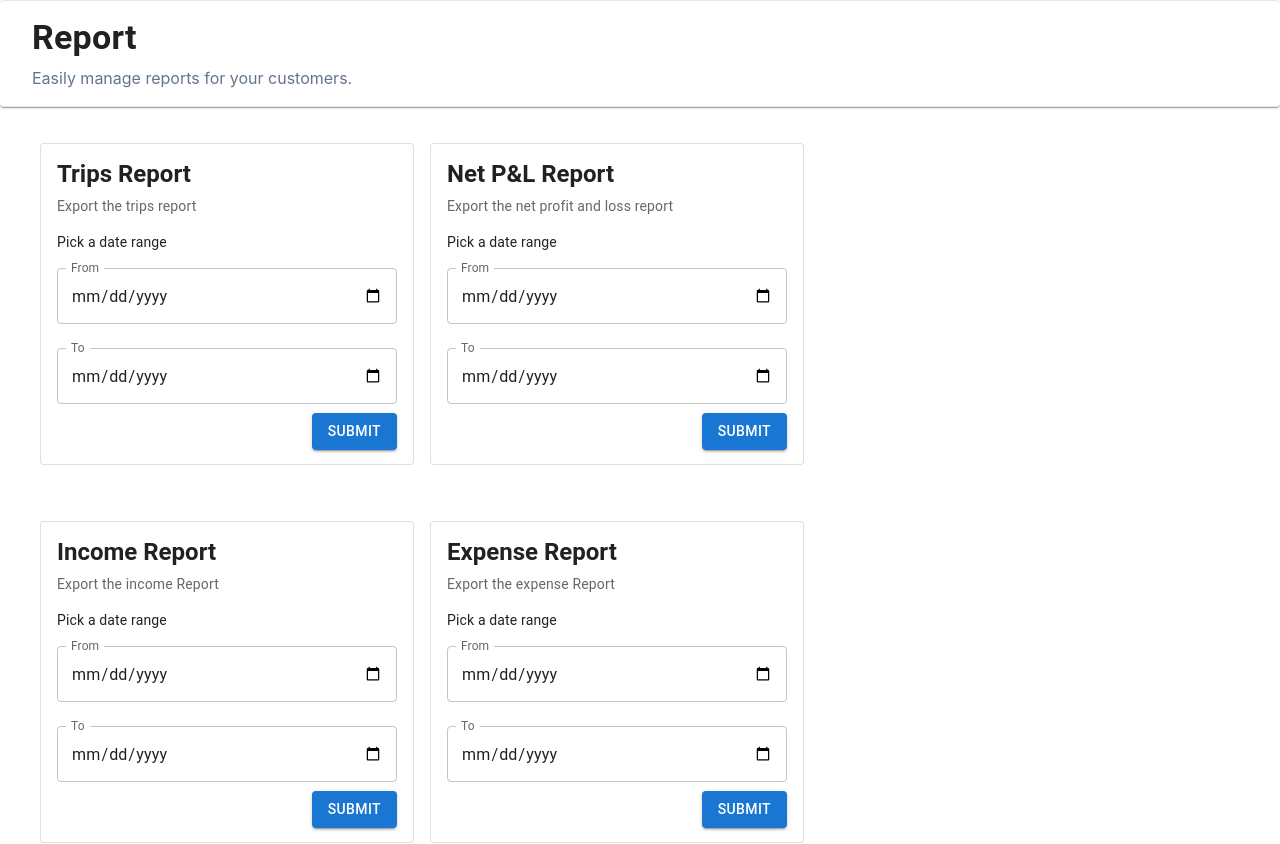
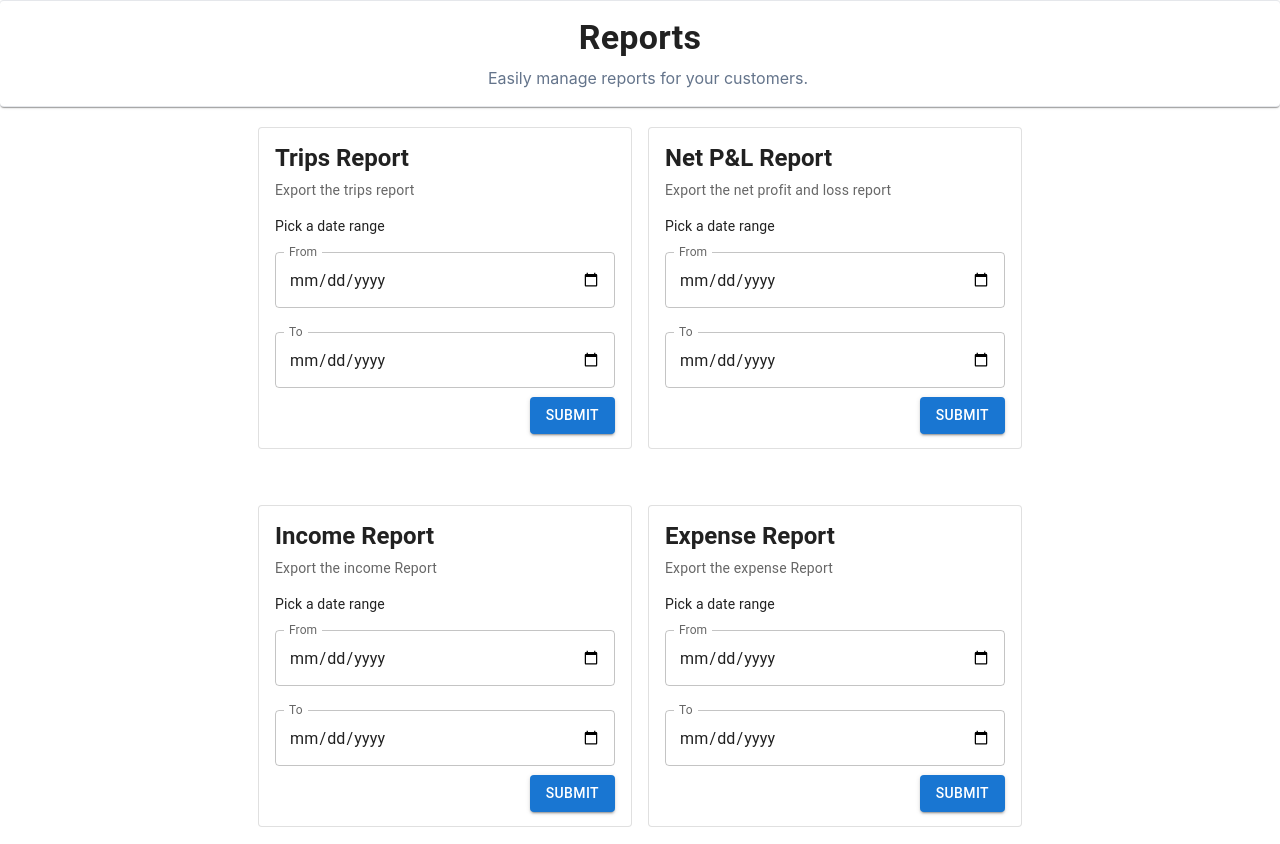
Before and after one commit to VishalChaudhary96/lba-pdf-dhananjay-ui-code, a React (Create React App) app: page / in a window 1280 px wide. Shown: the top 844 px of the page. Built offline with nearby package versions, Linux system fonts and the light colour scheme.

Commit message:
grid alignment changes

```diff
--- a/src/components/header.jsx
+++ b/src/components/header.jsx
@@ -7,18 +7,36 @@ export const Header = () => {
       <Paper
         elevation={1}
         sx={{
-          padding: "0 1rem 1rem 1rem",
           borderTop: "1px solid  rgb(229, 231, 235)", // Top border
           borderBottom: "1px solid  rgb(229, 231, 235)", // Bottom border
+          padding: { xs: "1rem", md: "1rem" },
+          textAlign: { xs: "center" },
         }}
       >
         <Typography
           variant="h4"
-          sx={{ margin: "1rem 1rem 0 1rem", fontWeight: "bold" }}
+          margin={{
+            xs: "0 0 0 0.5rem",
+            sm: "0 1rem 0 1rem",
+          }}
+          sx={{
+            fontWeight: "bold",
+          }}
         >
-          Report
+          Reports
         </Typography>
-        <Typography variant="p" sx={{ margin: "0 1rem" }}>
+        <Typography
+          variant="p"
+          margin={{
+            xs: "0 0 0 0.5rem",
+            sm: "0 0 0 1rem",
+          }}
+          sx={{
+            xs: {
+              fontSize: "0.1rem",
+            },
+          }}
+        >
           Easily manage reports for your customers.
         </Typography>
       </Paper>
--- a/src/components/mainContent.jsx
+++ b/src/components/mainContent.jsx
@@ -4,16 +4,25 @@ import { ReportCard } from "./index";
 
 export const MainContent = () => {
   return (
-    <Container sx={{ margin: "1rem" }}>
-      <Grid container spacing={2}>
+    <Container
+      sx={{
+        xs: {
+          margin: "0",
+        },
+        sm: {
+          margin: "1rem",
+        },
+      }}
+    >
+      <Grid container spacing={2} justifyContent={"center"}>
         {/* First Row */}
-        <Grid item xs={6}>
+        <Grid item xs={12} sm={6}>
           <ReportCard
             title={"Trips Report"}
             description={"Export the trips report"}
           />
         </Grid>
-        <Grid item xs={6}>
+        <Grid item xs={12} sm={6}>
           <ReportCard
             title={"Net P&L Report"}
             description={"Export the net profit and loss report"}
@@ -21,19 +30,19 @@ export const MainContent = () => {
         </Grid>
 
         {/* Second Row */}
-        <Grid item xs={6}>
+        <Grid item xs={12} sm={6}>
           <ReportCard
             title={"Income Report"}
             description={"Export the income Report"}
           />
         </Grid>
-        <Grid item xs={6}>
+        <Grid item xs={12} sm={6}>
           <ReportCard
             title={"Expense Report"}
             description={"Export the expense Report"}
           />
         </Grid>
-        <Grid item xs={6}>
+        <Grid item xs={12} sm={6}>
           <ReportCard
             title={"Balance Sheet Report"}
             description={"Export the balance Sheet Report"}
```
